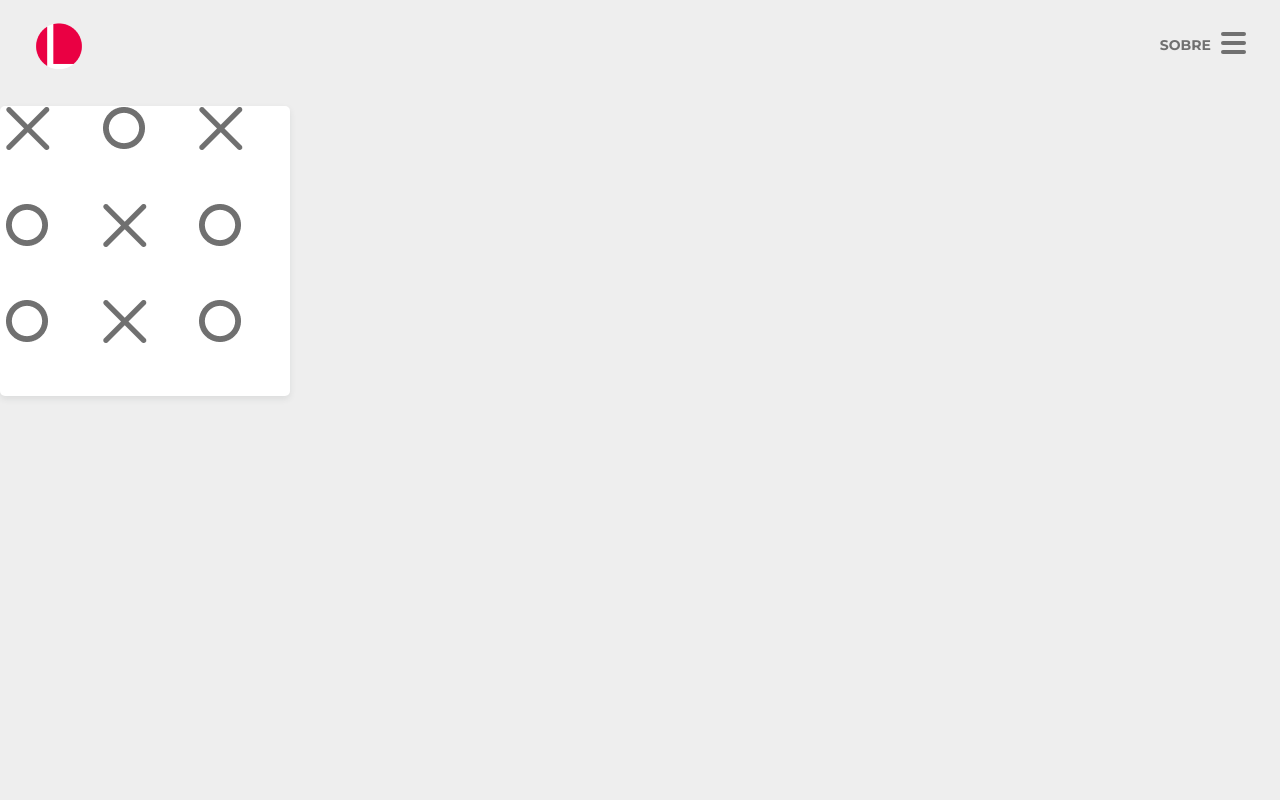
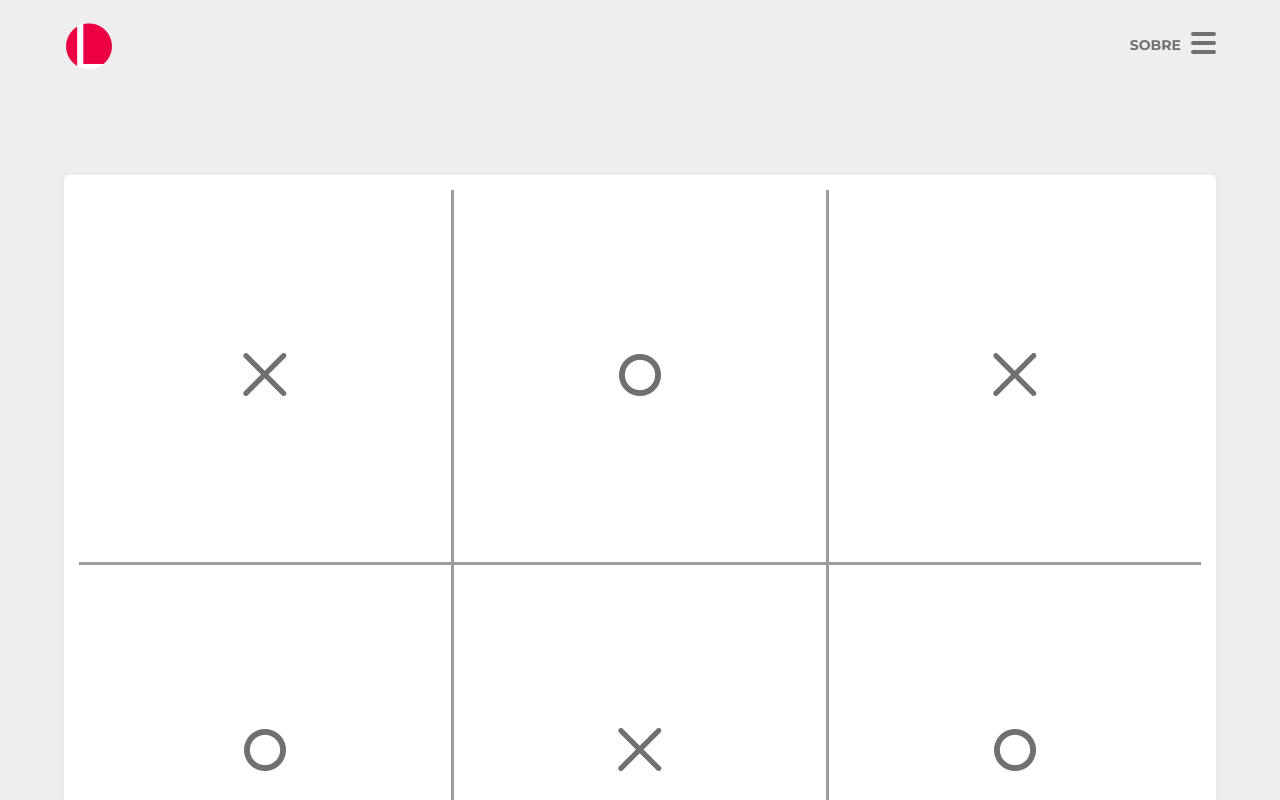
Before and after one commit to lucasefrens/jogo-da-velha, a React (Create React App) app: page / in a window 1280 px wide. Shown: the top 800 px of the page. Built offline with nearby package versions, Linux system fonts and the light colour scheme.

Commit message:
Cria estilo do componente hashtag

```diff
--- /dev/null
+++ b/src/App.css
@@ -0,0 +1,15 @@
+.app {
+    text-align: center;
+}
+
+.app > .header {
+    width: 90vw;
+    margin: 0 auto 85px;
+}
+
+.app > .card {
+    display: inline-block;
+    box-sizing: border-box;
+    width: 90vw;
+    height: 90vw;
+}
--- a/src/App.js
+++ b/src/App.js
@@ -1,14 +1,13 @@
 import React from "react";
+import './App.css'
 import Header from "./components/Header";
 import Hashtag from "./components/Hashtag";
 
-function App() {
-  return (
-    <>
-      <Header />
-      <Hashtag />
-    </>
-  );
-}
+const App = () => (
+  <main className="app">
+    <Header />
+    <Hashtag />
+  </main>
+);
 
 export default App;
--- a/src/components/Hashtag/styles.css
+++ b/src/components/Hashtag/styles.css
@@ -1,6 +1,19 @@
+.card {
+    padding: 15px;
+}
+
 .hashtag {
     display: grid;
     height: 100%;
+    background-color: var(--color-third);
     grid-template-columns: 1fr 1fr 1fr;
     grid-template-rows: 1fr 1fr 1fr;
+    gap: 3px;
 }
+
+.hashtag > .item {
+    display: flex;
+    justify-content: center;
+    align-items: center;
+    background-color: var(--color-light);
+}
--- a/src/components/Header/styles.css
+++ b/src/components/Header/styles.css
@@ -2,7 +2,8 @@
     display: flex;
     justify-content: space-between;
     align-items: center;
-    padding: 20px 34px;
+    padding-top: 20px;
+    padding-bottom: 20px;
 }
 
 .header > .sobre {
--- a/src/objects/Card/styles.css
+++ b/src/objects/Card/styles.css
@@ -1,7 +1,5 @@
 .card {
     background-color: var(--color-light);
-    width: 290px;
-    height: 290px;
     border-radius: var(--spacing-radius);
     box-shadow: 0px 3px 6px 0px var(--color-light-dark);
 }
--- a/src/objects/Player/styles.css
+++ b/src/objects/Player/styles.css
@@ -1,4 +1,4 @@
 .player {
     background: none;
-    border: none     ;
+    border: none;
 }
--- a/src/styles/generic/reset.css
+++ b/src/styles/generic/reset.css
@@ -7,4 +7,5 @@
 ul, ol {
     list-style: none;
     padding: 0;
+    margin: 0;
 }
```
